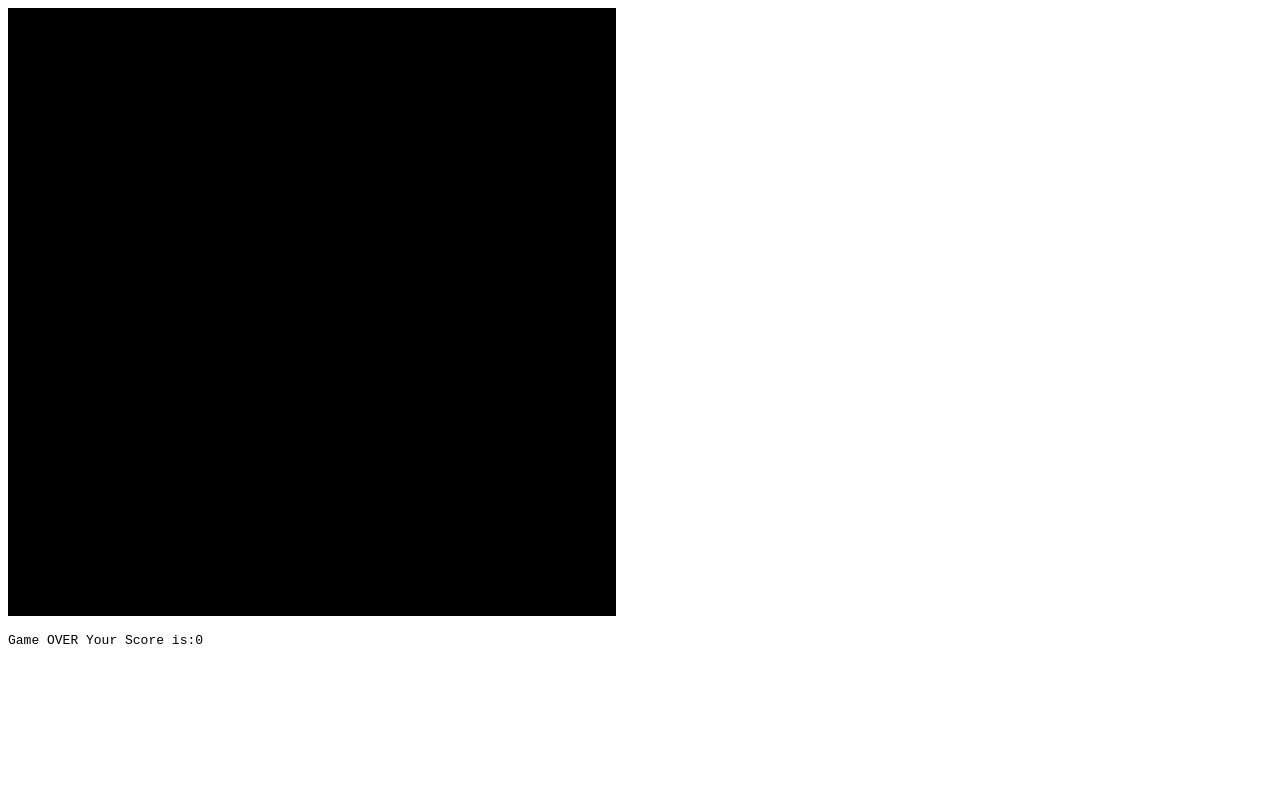
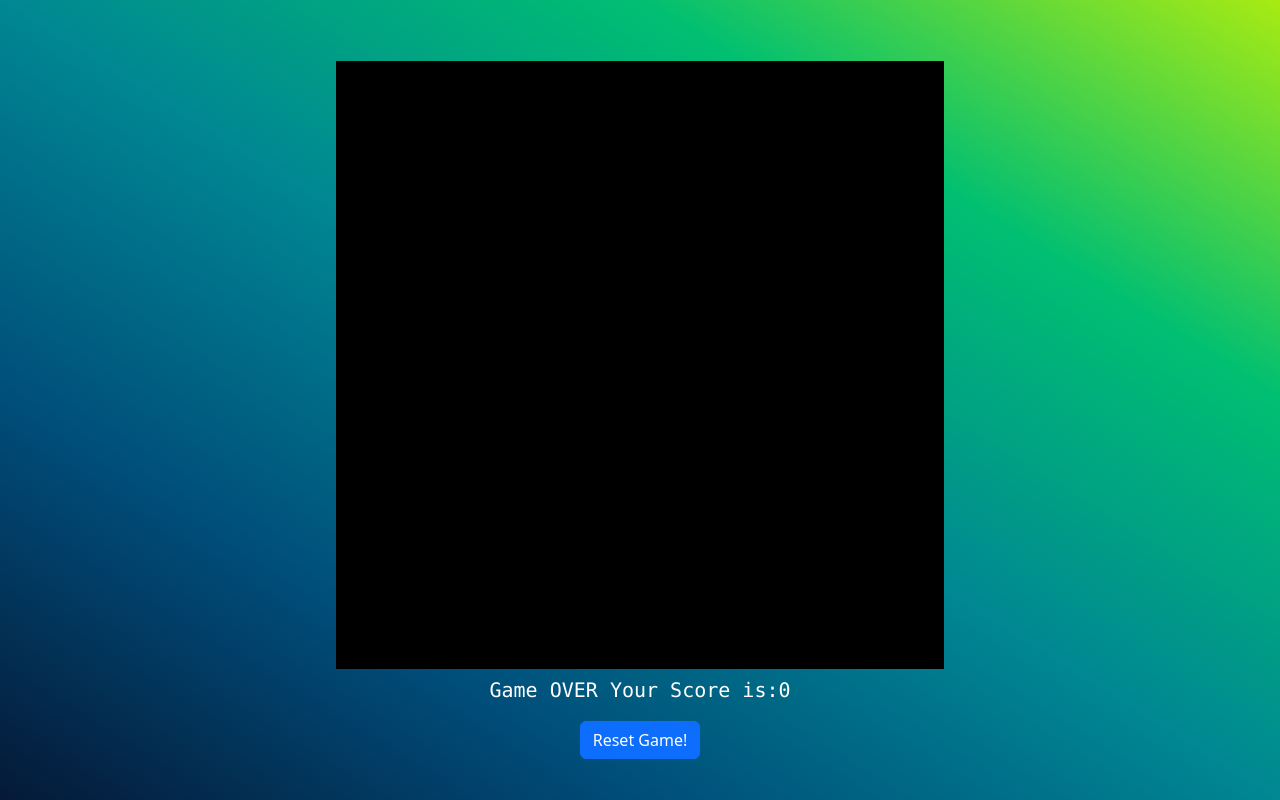
Before and after one commit to ishantgarg40/Javascript-Snake-Game, a plain HTML site: page index.html in a window 1280 px wide. Drawn offline with nearby package versions, Linux system fonts and the light colour scheme.

Commit message:
Update index.html

```diff
--- a/index.html
+++ b/index.html
@@ -1,7 +1,52 @@
 <!DOCTYPE html>
 <html>
-  <head><title>Snake Game</title></head>
-    <canvas id="gameCanvas" width="608" height="608"></canvas>
-    <pre id="score">score:</pre>
-    <script src="script.js"></script>
+  <head>
+    <title>Snake Game</title>
+    <link
+      href="https://cdn.jsdelivr.net/npm/bootstrap@5.3.3/dist/css/bootstrap.min.css"
+      rel="stylesheet"
+      integrity="sha384-QWTKZyjpPEjISv5WaRU9OFeRpok6YctnYmDr5pNlyT2bRjXh0JMhjY6hW+ALEwIH"
+      crossorigin="anonymous"
+    />
+    <script
+      src="https://cdn.jsdelivr.net/npm/bootstrap@5.3.3/dist/js/bootstrap.bundle.min.js"
+      integrity="sha384-YvpcrYf0tY3lHB60NNkmXc5s9fDVZLESaAA55NDzOxhy9GkcIdslK1eN7N6jIeHz"
+      crossorigin="anonymous"
+    ></script>
+  </head>
+  <style>
+    body {
+      display: flex;
+      justify-content: center;
+      align-items: center;
+      padding-top: 20px;
+      background-image: linear-gradient(
+        to right top,
+        #051937,
+        #004d7a,
+        #008793,
+        #00bf72,
+        #a8eb12
+      );
+      height: 100vh;
+      width: 100vw;
+    }
+    main {
+      text-align: center;
+    }
+  </style>
+  <body>
+    <main>
+      <canvas id="gameCanvas" width="608" height="608"></canvas>
+      <pre id="score" class="blockquote text-white">score:</pre>
+      <button
+        onclick="window.location.reload()"
+        type="button"
+        class="btn btn-primary"
+      >
+        Reset Game!
+      </button>
+      <script src="script.js"></script>
+    </main>
+  </body>
 </html>
```
